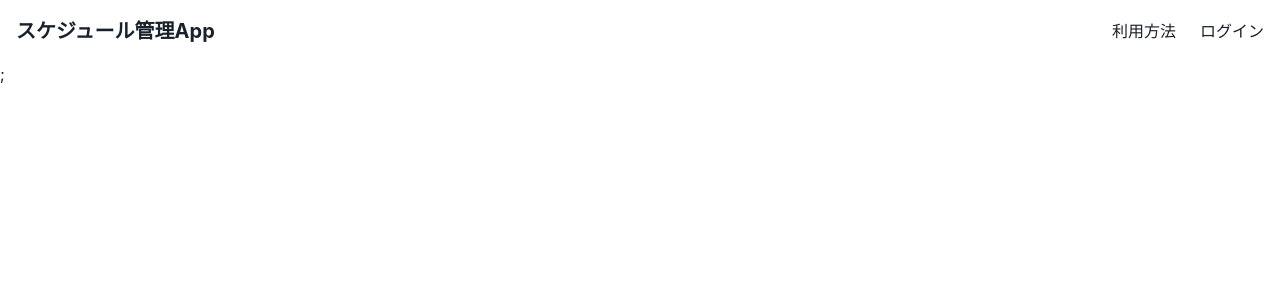
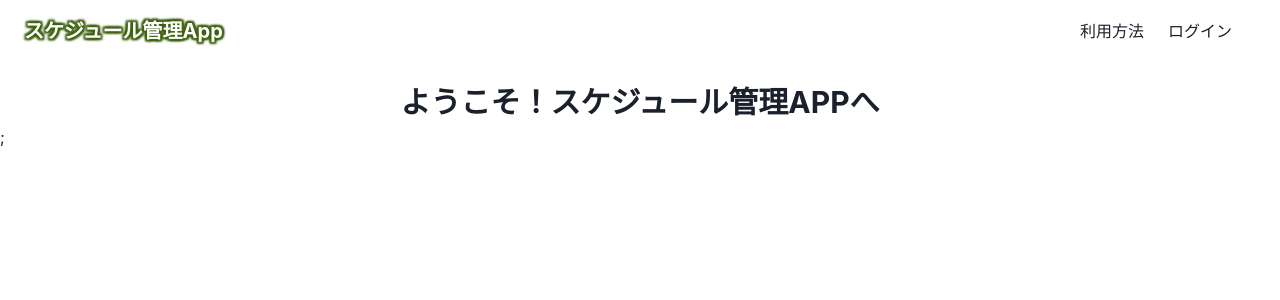
Before and after one commit to Hashimoto-Noriaki/next-ts-schedule-chakra-app, a Next.js app: page / in a window 1280 px wide. Shown: the top 300 px of the page. Built offline with nearby package versions, Linux system fonts and the light colour scheme.

Commit message:
トップページの作成3

```diff
--- a/src/pages/TopPage.tsx
+++ b/src/pages/TopPage.tsx
@@ -1,14 +1,26 @@
-import { Box, Flex, HStack, Link, Spacer, Text } from "@chakra-ui/react";
+import { Box, Flex, HStack, Link, Text } from "@chakra-ui/react";
 
 export const TopPage = () => {
   return (
-    <Box>
-        <Flex as="header" p="4">
-            <Text fontSize="xl" fontWeight="bold">
+    <Box position="relative">
+        <Box
+            as="header"
+            position="fixed"
+            right="0"
+            left="0"
+            top="0"
+            py="4"
+        >
+            <Flex
+                justify="space-between"
+                px="6"
+            >
+                {/* ロゴ */}
+                <Text fontSize="xl" fontWeight="bold"className="logo" >
                     スケジュール管理App
                 </Text>
-            <Spacer />
-            <HStack spacing="6">
+                {/* ナビゲーション */}
+                <HStack spacing="6" pr="6">
                     <Link href="#" fontSize="md" _hover={{ textDecoration: "underline" }}>
                         利用方法
                     </Link>
@@ -18,5 +30,12 @@ export const TopPage = () => {
                 </HStack>
             </Flex>
         </Box>
+        {/* コンテンツエリア */}
+        <Box textAlign="center" pt="80px">
+            <Text fontWeight="bold" fontSize="30">
+                ようこそ！スケジュール管理APPへ
+            </Text>
+        </Box>
+    </Box>
   )
 }
--- a/src/pages/_app.tsx
+++ b/src/pages/_app.tsx
@@ -1,6 +1,6 @@
-import "@/styles/globals.css";
 import type { AppProps } from "next/app";
 import { ChakraProvider } from "@chakra-ui/react";
+import '@/styles/index.css';
 
 export default function App({ Component, pageProps }: AppProps) {
   return(
--- /dev/null
+++ b/src/styles/index.css
@@ -0,0 +1,12 @@
+.logo {
+    color: #ffffff; /* 文字色を白く */
+    text-shadow:
+      2px 2px 2px #3f6212,
+      -2px 2px 2px #3f6212,
+      2px -2px 2px #3f6212,
+      -2px -2px 2px #3f6212,
+      2px 0px 2px #3f6212,
+      0px 2px 2px #3f6212,
+      -2px 0px 2px #3f6212,
+      0px -2px 2px #3f6212;
+}
```
Lines whose indentation alone changed are shown as unchanged.
